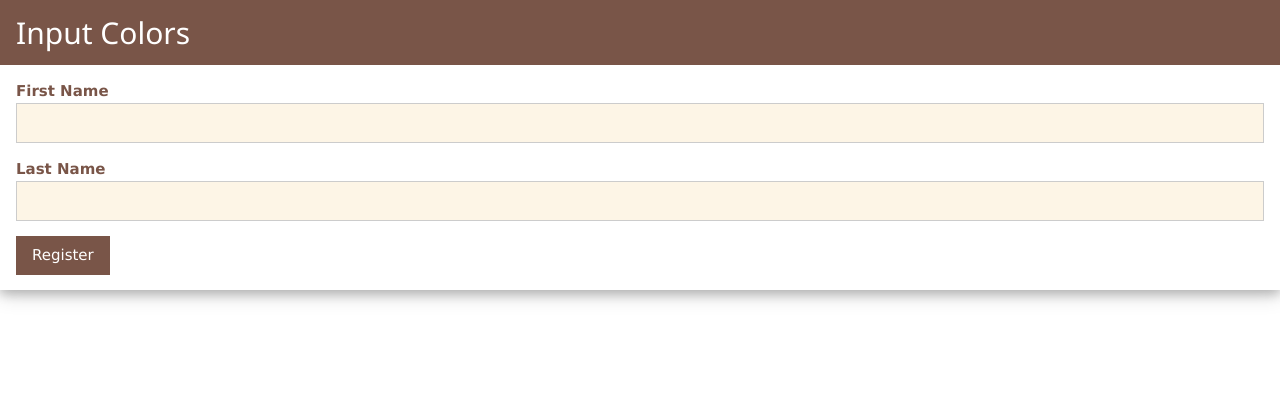
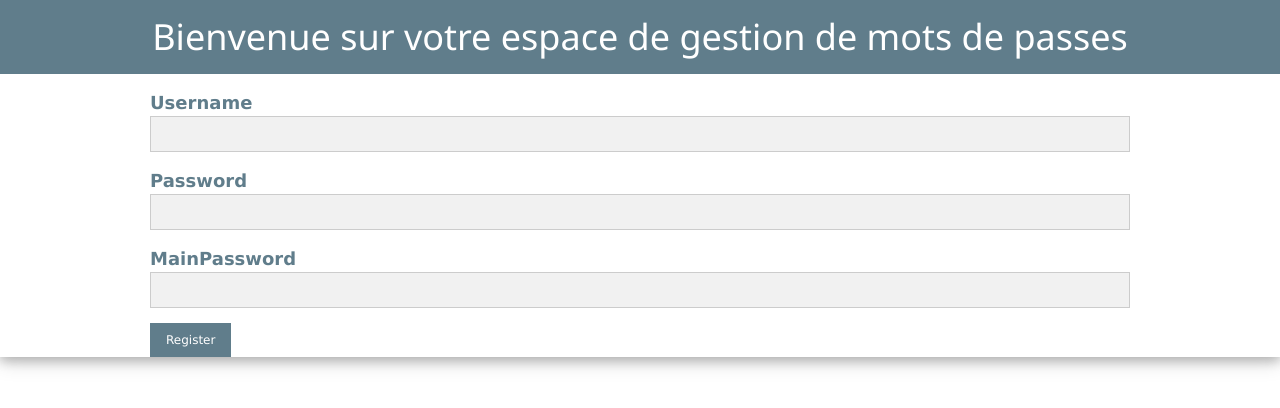
Before and after one commit to kaetir/KeyBox, a plain HTML site: page web_server/index.htm in a window 1280 px wide. Drawn offline with Linux system fonts and the light colour scheme.

Commit message:
update index.htm

```diff
--- a/web_server/index.htm
+++ b/web_server/index.htm
@@ -1,30 +1,35 @@
 <!DOCTYPE html>
 <!--https://www.w3schools.com/w3css/w3css_input.asp-->
 <html>
+
 <head>
   <title>KeyBox</title>
   <meta name="viewport" content="width=device-width, initial-scale=1">
-	<link rel="stylesheet" href="w3.css">
-	<meta charset="utf-8">
+  <link rel="stylesheet" href="w3.css">
+  <meta charset="utf-8">
 </head>
 
 <body>
 
   <div class="w3-card-4">
-    <div class="w3-container w3-brown">
-      <h2>Input Colors</h2>
+    <div class="w3-container w3-blue-grey">
+      <center><h1>Bienvenue sur votre espace de gestion de mots de passes</h1></center>
     </div>
-    <form class="w3-container" action="/action_page.php">
+    <form class="w3-content" action="/action_page.php">
       <p>
-      <label class="w3-text-brown"><b>First Name</b></label>
-      <input class="w3-input w3-border w3-sand" name="first" type="text"></p>
+        <label class="w3-text-blue-grey w3-large"><b>Username</b></label>
+        <input class="w3-input w3-small w3-border w3-light-grey" name="first" type="text"></p>
       <p>
-      <label class="w3-text-brown"><b>Last Name</b></label>
-      <input class="w3-input w3-border w3-sand" name="last" type="text"></p>
+        <label class="w3-text-blue-grey w3-large"><b>Password</b></label>
+        <input class="w3-input w3-border w3-light-grey w3-small" name="last" type="text"></p>
       <p>
-      <button class="w3-btn w3-brown">Register</button></p>
+        <label class="w3-text-blue-grey w3-large"><b>MainPassword</b></label>
+        <input class="w3-input w3-border w3-light-grey w3-small" name="last" type="text"></p>
+      <p>
+        <button class="w3-btn w3-blue-grey w3-small">Register</button></p>
     </form>
   </div>
 
-  </body>
+</body>
+
 </html>
```
